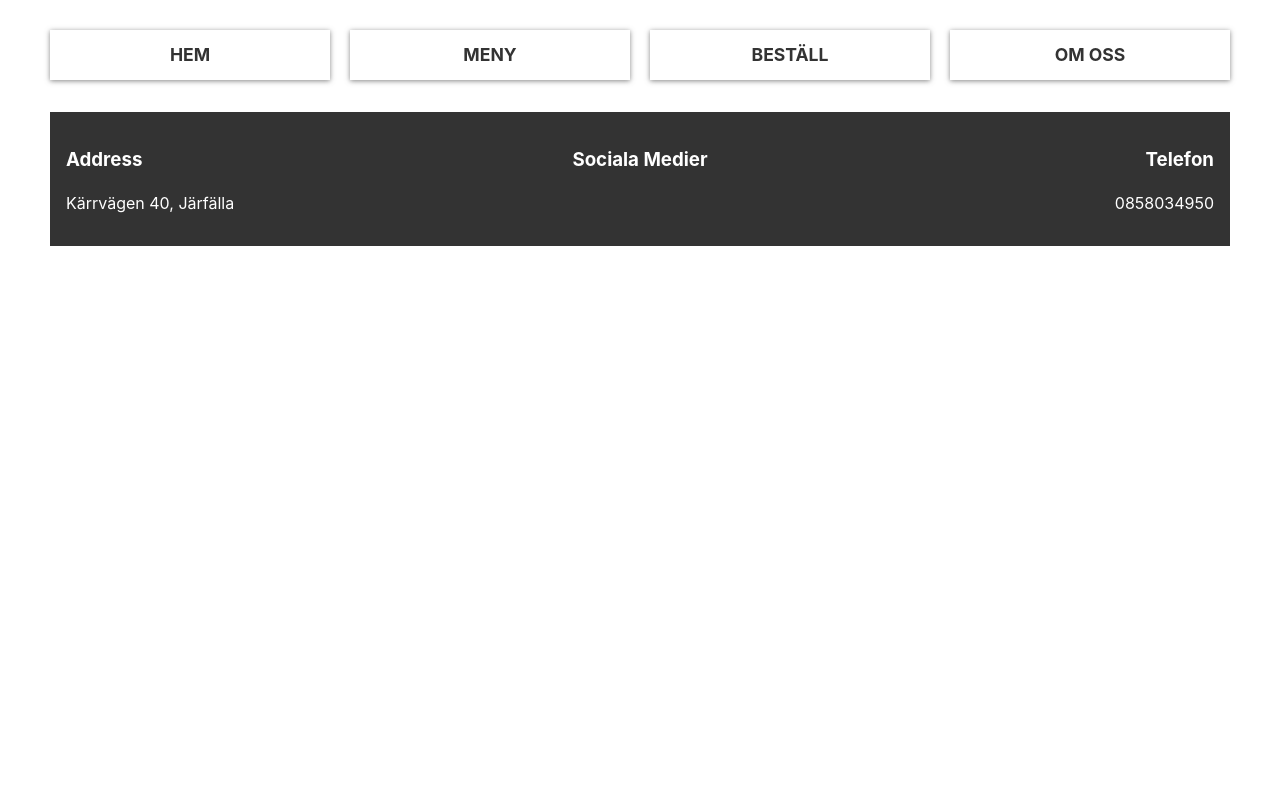
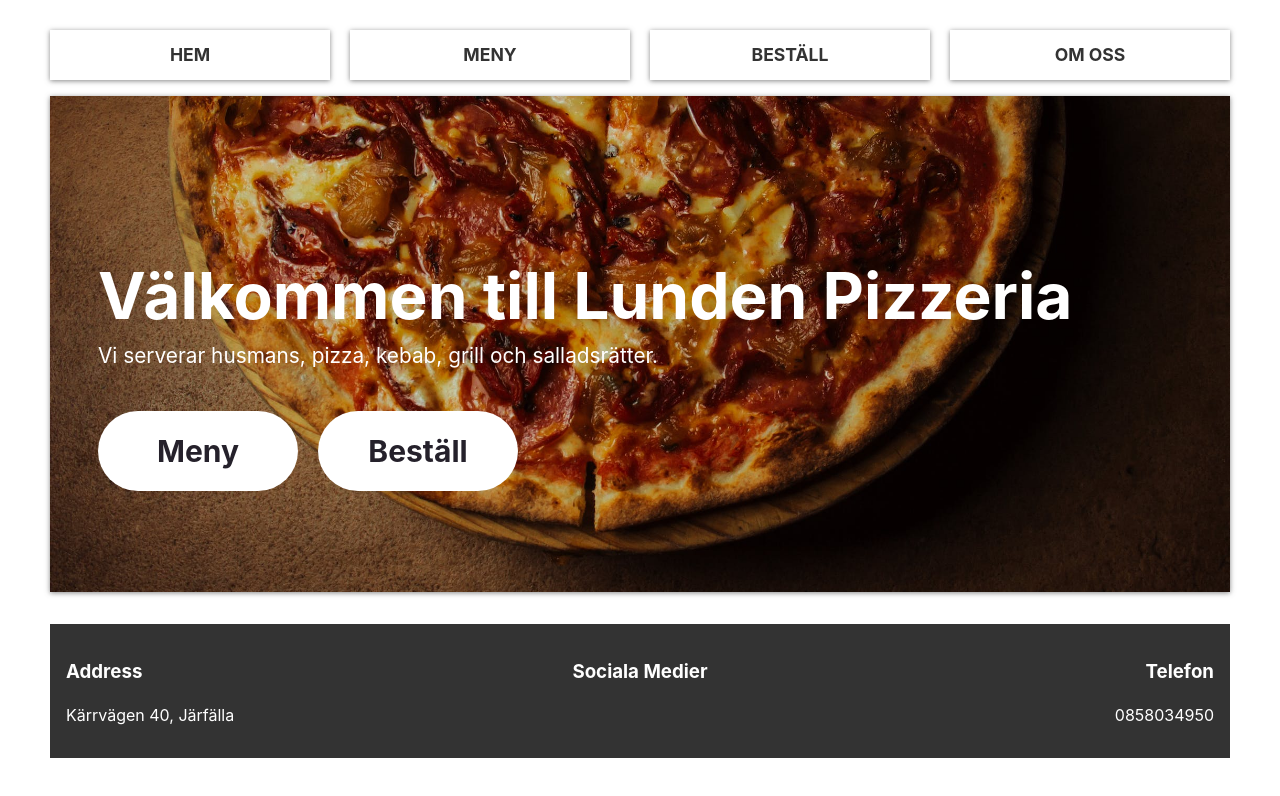
Before and after one commit to ArvidTottie/ReactHemsida, a React (Create React App) app: page / in a window 1280 px wide. Shown: the top 796 px of the page. Built offline with nearby package versions, Linux system fonts and the light colour scheme.

Commit message:
navlink fix

```diff
--- a/package.json
+++ b/package.json
@@ -8,7 +8,7 @@
     "@testing-library/user-event": "^13.5.0",
     "react": "^18.2.0",
     "react-dom": "^18.2.0",
-    "react-router-dom": "^5.2.0",
+    "react-router-dom": "^5.3.4",
     "react-scripts": "5.0.1",
     "web-vitals": "^2.1.4"
   },
@@ -35,5 +35,8 @@
       "last 1 firefox version",
       "last 1 safari version"
     ]
+  },
+  "devDependencies": {
+    "@types/react-router-dom": "^5.3.3"
   }
 }
--- a/src/App.js
+++ b/src/App.js
@@ -16,7 +16,7 @@ function App() {
 			<Router>
 				<Header />
 				<Switch>
-                <Route path="/Home" component={Home} />
+                <Route path="/" exact component={Home} />
                 <Route path="/Meny" component={Meny} />
                 <Route path="/beställ" component={Beställ} />
                 <Route path="/Omoss" component={Omoss} />
--- a/src/components/Header.js
+++ b/src/components/Header.js
@@ -1,5 +1,5 @@
 import React from "react";
-
+import { NavLink, Link } from "react-router-dom";
 
 class Header extends React.Component {
 	render() {
@@ -8,16 +8,16 @@ class Header extends React.Component {
         <nav className="main-nav">
           <ul>
             <li>
-              <a href="../Home">Hem</a>
+              <NavLink to="/" class="active">Hem</NavLink>
             </li>
             <li>
-              <a href="../Meny">Meny</a>
+              <NavLink to="/Meny">Meny</NavLink>
             </li>
             <li>
-              <a href="../beställ">Beställ</a>
+              <NavLink to="/beställ">Beställ</NavLink>
             </li>
             <li>
-              <a href="../Omoss">Om Oss</a>
+              <NavLink to="/Omoss">Om Oss</NavLink>
             </li>
           </ul>
         </nav>
--- a/src/pages/Home.js
+++ b/src/pages/Home.js
@@ -7,7 +7,7 @@ class Home extends React.Component {
           <h1>Välkommen till Lunden Pizzeria</h1>
           <p>Vi serverar husmans, pizza, kebab, grill och salladsrätter.</p>
           <div className="startsida-knappar">
-            <a href="meny   " className="btn">
+            <a href="meny" className="btn">
               Meny
             </a>
             <a href="beställ" className="btn">
```
Also changed, not shown: 1 other file (tests, documents, lock files or other folders).
